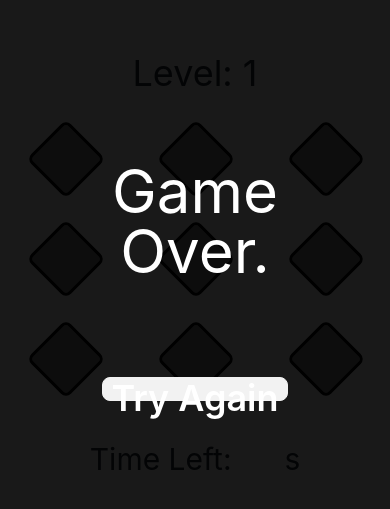
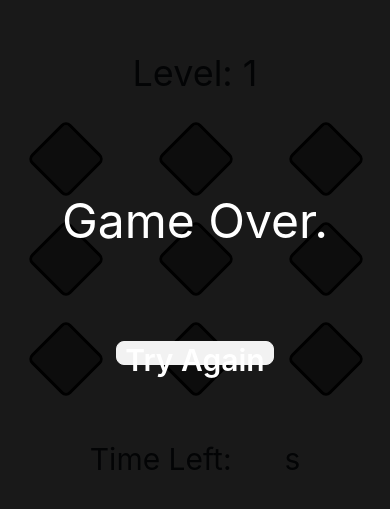
Before and after one commit to e-mny/colour_recall, a React (Create React App) app: page / in a window 390 px wide. Shown: the part 141-650 px from the top of the page. Built offline with nearby package versions, Linux system fonts and the light colour scheme.

Commit message:
edited font to be responsive to screen size

```diff
--- a/src/components/GameOverOverlay.tsx
+++ b/src/components/GameOverOverlay.tsx
@@ -23,8 +23,8 @@ const GameOverOverlay: React.FC<GameOverOverlayProps> = ({ onTryAgain }) => {
   return (
     <div className="fixed top-0 left-0 w-full h-full bg-black bg-opacity-90 flex items-center justify-center z-50" style={overlayStyle}>
       <div className="text-center text-white">
-        <p className="text-6xl m-12">Game Over.</p>
-        <button className="btn btn-xs sm:btn-sm md:btn-md lg:btn-lg text-4xl m-12 text-white" onClick={onTryAgain}>Try Again</button>
+        <p className="text-5xl sm:text-4xl md:text-5xl lg:text-6xl m-12">Game Over.</p>
+        <button className="btn btn-xs sm:btn-sm md:btn-md lg:btn-lg text-3xl sm:text-2xl md:text-3xl lg:text-4xl m-12 text-white" onClick={onTryAgain}>Try Again</button>
       </div>
     </div>
   );
```
